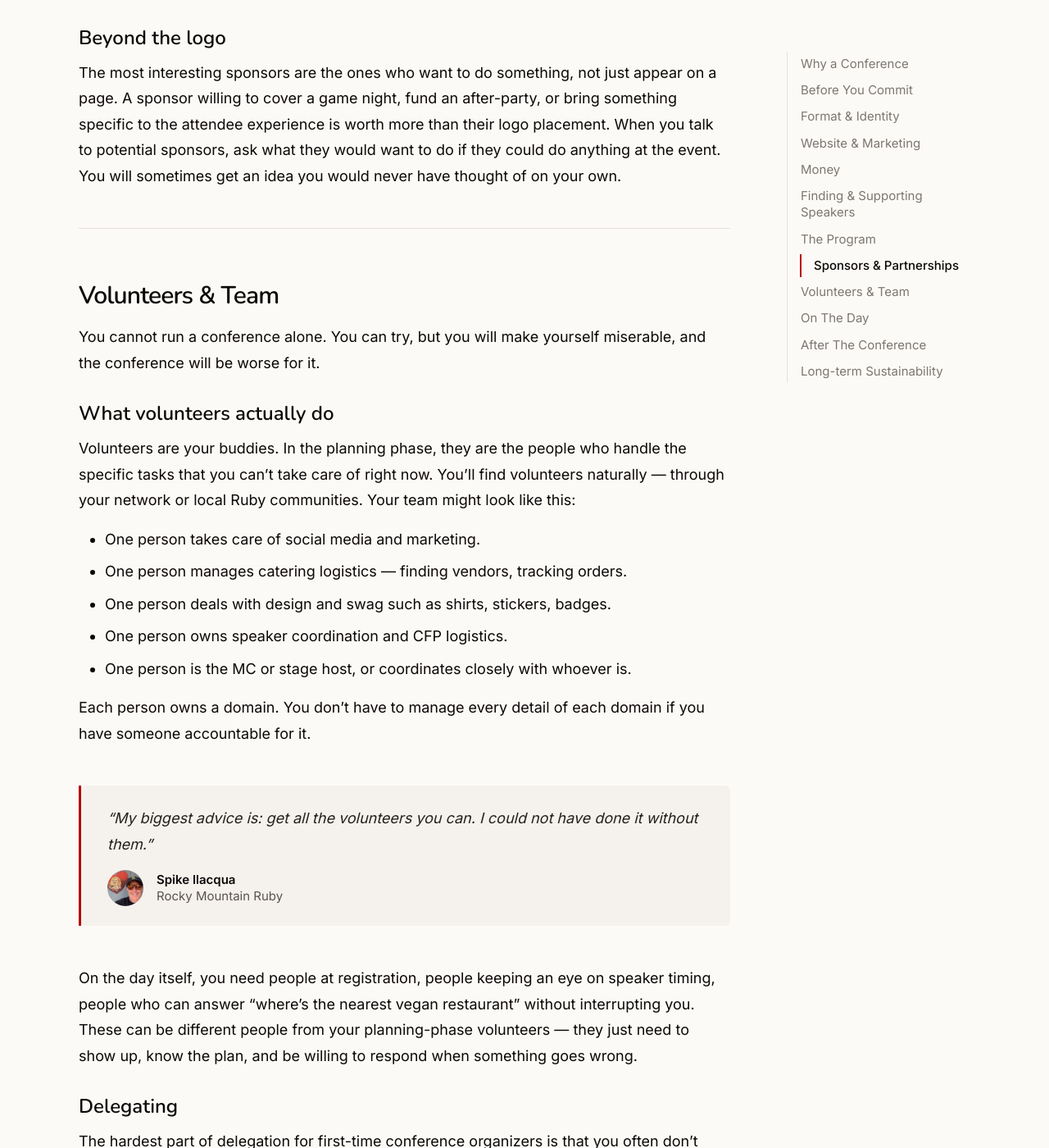
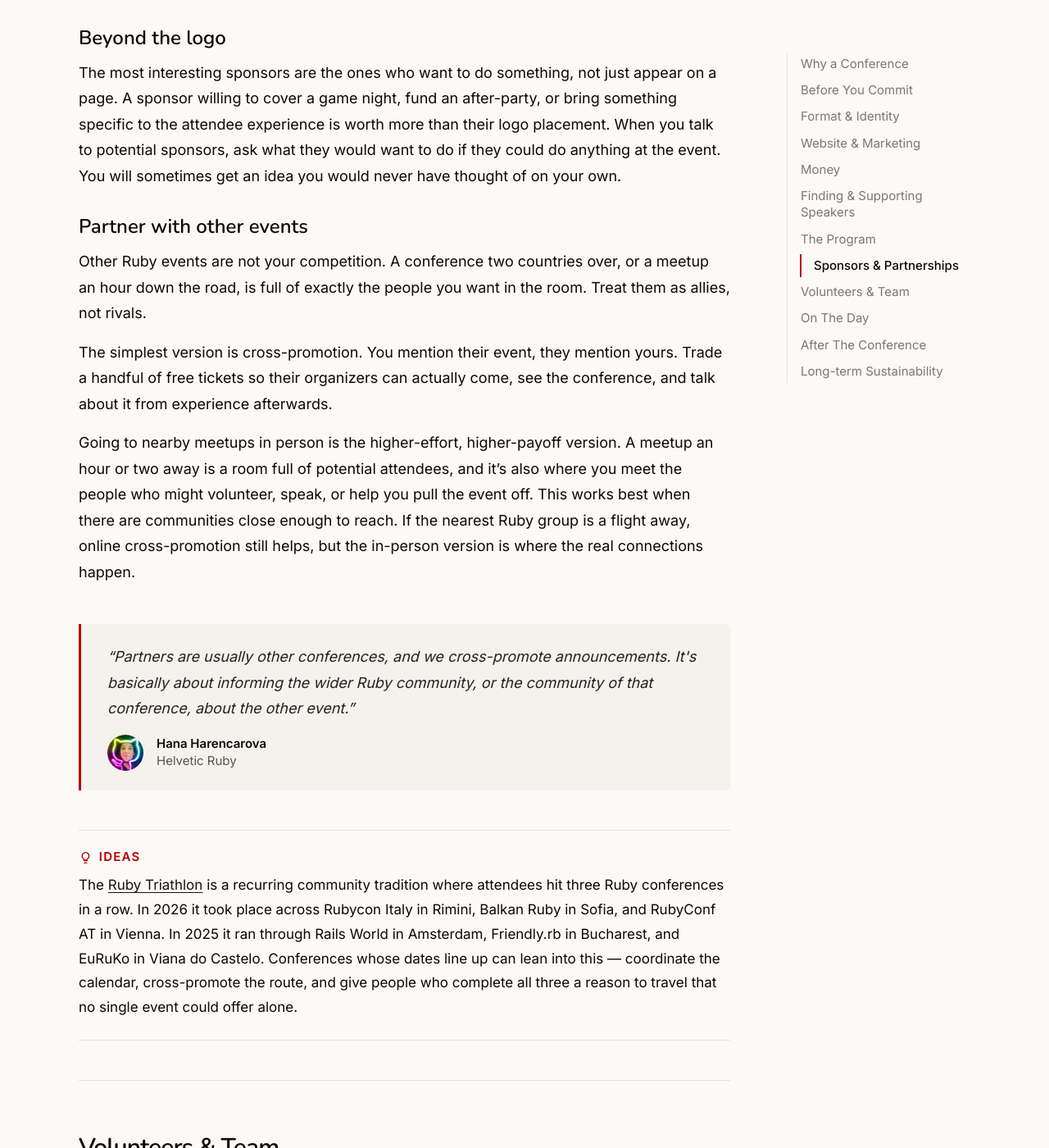
Before and after one commit to rubyevents/guides, a Jekyll site: the page built from conferences/index.md, in a window 1280 px wide and 1400 px high, scrolled down 23243 px. Shown: the whole window at 82% size. Built offline with Jekyll 4.4.1, drawn with Linux system fonts in a browser that asks for light colours; some of the changed text lies outside the part shown.

Commit message:
Add other event section

```diff
--- a/conferences/index.md
+++ b/conferences/index.md
@@ -469,6 +469,24 @@ For a first conference, simpler is better. Fewer sponsors at higher amounts are
 
 The most interesting sponsors are the ones who want to do something, not just appear on a page. A sponsor willing to cover a game night, fund an after-party, or bring something specific to the attendee experience is worth more than their logo placement. When you talk to potential sponsors, ask what they would want to do if they could do anything at the event. You will sometimes get an idea you would never have thought of on your own.
 
+### Partner with other events
+
+Other Ruby events are not your competition. A conference two countries over, or a meetup an hour down the road, is full of exactly the people you want in the room. Treat them as allies, not rivals.
+
+The simplest version is cross-promotion. You mention their event, they mention yours. Trade a handful of free tickets so their organizers can actually come, see the conference, and talk about it from experience afterwards.
+
+Going to nearby meetups in person is the higher-effort, higher-payoff version. A meetup an hour or two away is a room full of potential attendees, and it's also where you meet the people who might volunteer, speak, or help you pull the event off. This works best when there are communities close enough to reach. If the nearest Ruby group is a flight away, online cross-promotion still helps, but the in-person version is where the real connections happen.
+
+{% include testimonial.html
+  name="Hana Harencarova"
+  content="Partners are usually other conferences, and we cross-promote announcements. It's basically about informing the wider Ruby community, or the community of that conference, about the other event."
+%}
+
+{% capture triathlon %}
+The [Ruby Triathlon](https://rubytriathlon.com/) is a recurring community tradition where attendees hit three Ruby conferences in a row. In 2026 it took place across Rubycon Italy in Rimini, Balkan Ruby in Sofia, and RubyConf AT in Vienna. In 2025 it ran through Rails World in Amsterdam, Friendly.rb in Bucharest, and EuRuKo in Viana do Castelo. Conferences whose dates line up can lean into this — coordinate the calendar, cross-promote the route, and give people who complete all three a reason to travel that no single event could offer alone.
+{% endcapture %}
+{% include tip.html description=triathlon %}
+
 ---
 
 ## Volunteers & Team
@@ -498,12 +516,12 @@ On the day itself, you need people at registration, people keeping an eye on spe
 
 The hardest part of delegation for first-time conference organizers is that you often don't know what the job looks like well enough to explain it to someone else.
 
+The honest answer is that you learn by doing, and your volunteers learn alongside you. The important thing is to start early enough that mistakes can be corrected before the event rather than during it.
+
 {% include testimonial.html
   name="Jeremy Smith"
   content="If you've never done the job and you haven't seen it done well, how do you even know what needs to be done?"
 %}
-
-The honest answer is that you learn by doing, and your volunteers learn alongside you. The important thing is to start early enough that mistakes can be corrected before the event rather than during it.
 
 ### Building the team
 
```
